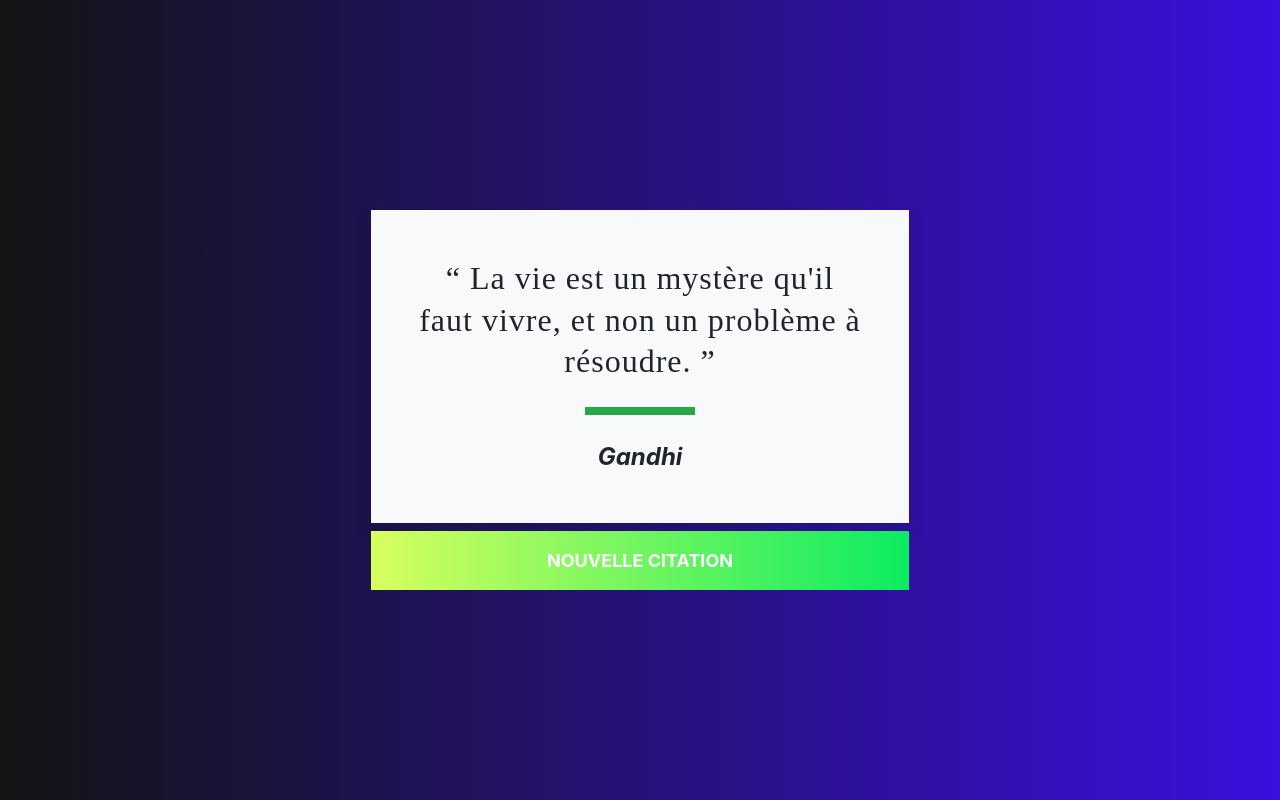
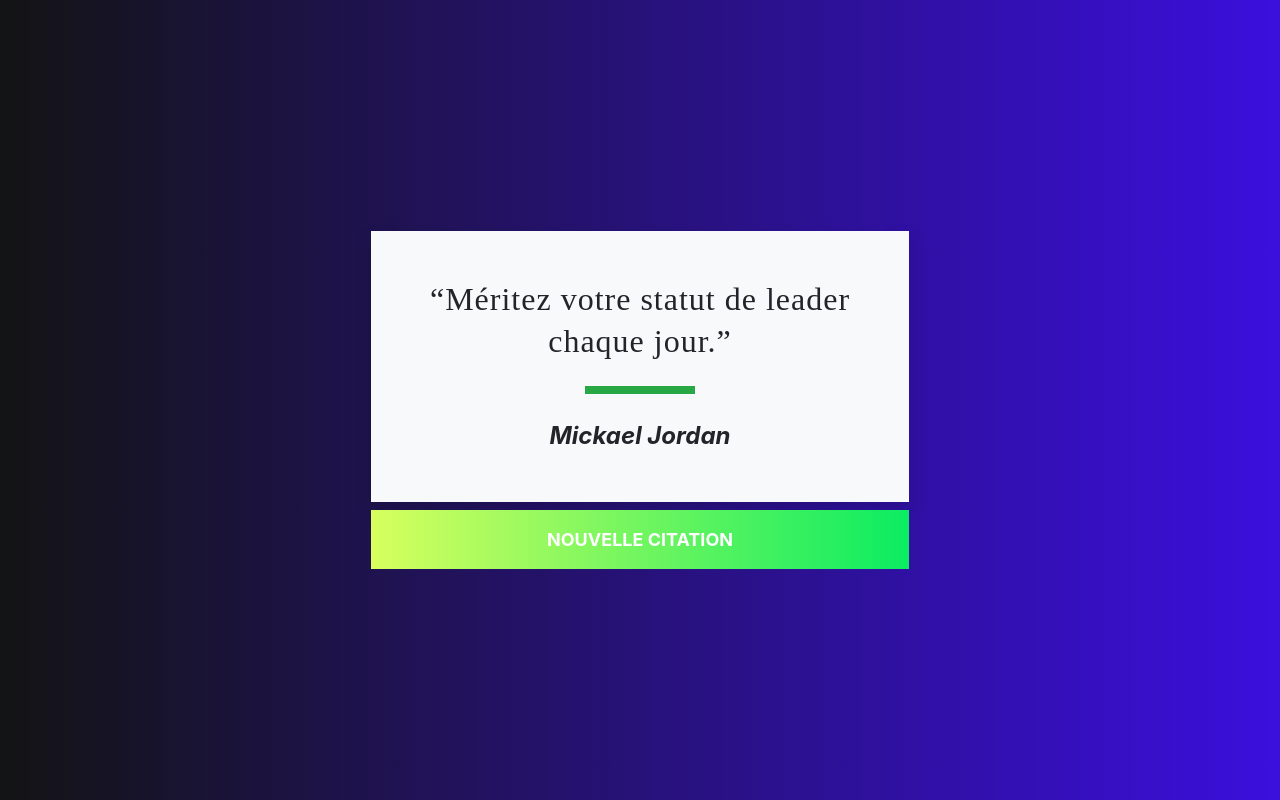
Before and after one commit to DembaAbdou/generateur-de-citations, a plain HTML site: page index.html in a window 1280 px wide. Both pictures are taken after a click on the element "NOUVELLE CITATION". Drawn offline with nearby package versions, Linux system fonts and the light colour scheme.

Commit message:
Recuperation des éléments

```diff
--- a/Js/script.js
+++ b/Js/script.js
@@ -1,7 +1,7 @@
 function random(min, max) {
   min = Math.ceil(min);
   max = Math.floor(max);
-  return Math.floor(Math.random() * (min - max + 1) + min);
+  return Math.floor(Math.random() * (max - min + 1) + min);
 }
 
 // Tableau de citations
@@ -28,3 +28,52 @@ let citations = [
   ["Vous n’êtes jamais trop vieux pour vous fixer de nouveaux buts, ou rendre vos rêves réalité.", "C.S. Lewis",false],
   ["Un pessimiste voit la difficulté dans chaque opportunité. Un optimiste voit une opportunité dans chaque difficulté.", "Winston Churchill",false]
 ];
+
+// Récupération des élements
+let div_citation = document.querySelector("#citation");
+let div_auteur = document.querySelector("#auteur");
+let btn_citation = document.querySelector("#nouveau");
+
+let dernier = null;
+let nombreAleatoire;
+
+
+
+btn_citation.addEventListener('click', () => {
+    let citation_passer = 0;
+    citations.forEach(function (element) {
+        if (element[2] == true) {
+            citation_passer++;
+        }
+    });
+
+    if (citation_passer == citations.length) {
+        citations.forEach(function (element) {
+            element[2] = false;
+        });
+        citation_passer = 0;
+    }
+
+    nombreAleatoire = random(0, citations.length - 1);
+
+    while (citations[nombreAleatoire][2] == true) {
+        nombreAleatoire = random(0, citations.length - 1);
+    }
+
+    let tableauCitation = citations[nombreAleatoire];
+    let citation = tableauCitation[0];
+    let auteur = tableauCitation[1];
+
+    // @ts-ignore
+    div_citation.textContent = citation;
+    // @ts-ignore
+    div_auteur.textContent = auteur;
+    citations[nombreAleatoire][2] = true;
+    console.clear();
+    citations.forEach(function (element) {
+        if (element[2] == false) {
+            console.log(element[0]);
+        }
+    });
+
+});
--- a/index.html
+++ b/index.html
@@ -28,7 +28,7 @@
         </div>
     </div>
 </div>
-<script src="exemple.js"></script>
+<script src="Js/script.js"></script>
 
 </body>
 </html>
```
